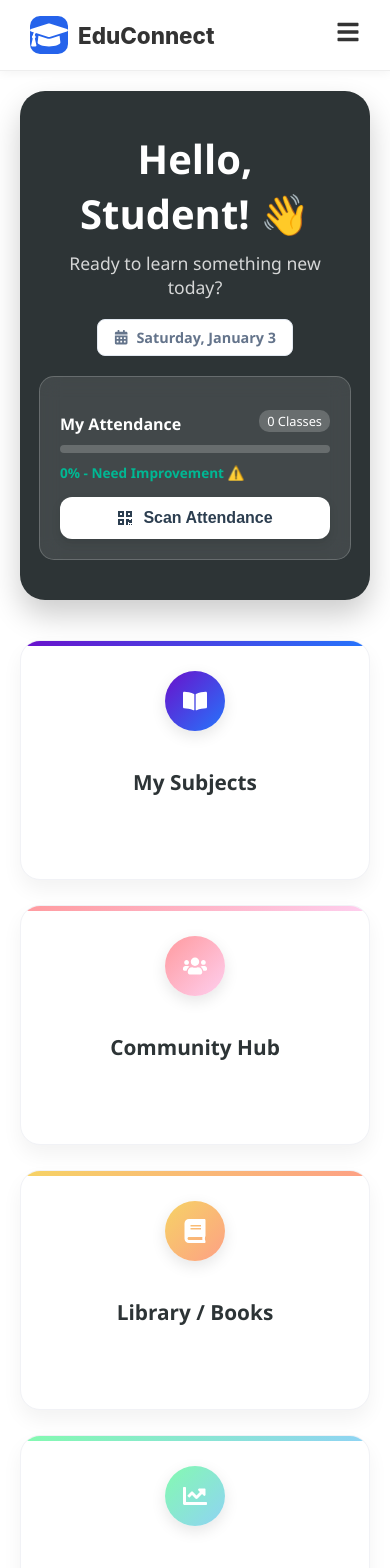
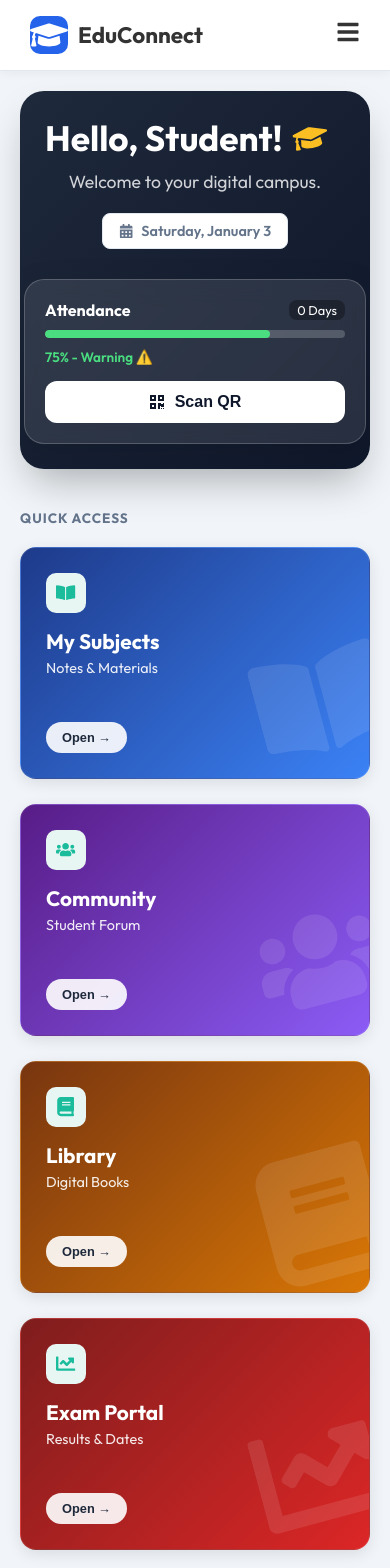
Before and after one commit to shrikantkalanegit/educonnect-frontend, a React (Create React App) app: page /home in a window 390 px wide. Shown: the top 1568 px of the page. Built offline with nearby package versions, Linux system fonts and the light colour scheme; no server answers; the database is empty.

Commit message:
Updated Student Dashboard: Added Dark Mode, VIP Cards, and Professional UI

```diff
--- a/src/components/HomePage/HomePage.css
+++ b/src/components/HomePage/HomePage.css
@@ -1,125 +1,181 @@
-/* Container */
+@import url('https://fonts.googleapis.com/css2?family=Outfit:wght@300;400;600;700&display=swap');
+
+/* --- THEME VARIABLES (Same as Admin) --- */
+:root {
+  --bg-color: #f8fafc;
+  --text-color: #334155;
+  --card-bg: white;
+  --border-color: #e2e8f0;
+  --navbar-bg: white;
+  --heading-color: #1e293b;
+  --subtext-color: #64748b;
+  --shadow-color: rgba(0,0,0,0.05);
+  --hero-bg: linear-gradient(135deg, #1e293b 0%, #0f172a 100%);
+}
+
+/* 🌑 DARK MODE */
+.dark-mode {
+  --bg-color: #0f172a;
+  --text-color: #cbd5e1;
+  --card-bg: #1e293b;
+  --border-color: #334155;
+  --navbar-bg: #1e293b;
+  --heading-color: #f8fafc;
+  --subtext-color: #94a3b8;
+  --shadow-color: rgba(0,0,0,0.3);
+  --hero-bg: linear-gradient(135deg, #0f172a 0%, #020617 100%);
+}
+
+/* GLOBAL */
+.student-wrapper {
+  min-height: 100vh;
+  background-color: var(--bg-color);
+  font-family: 'Outfit', sans-serif;
+  color: var(--text-color);
+  transition: 0.3s ease;
+}
+
 .home-container {
   max-width: 1200px;
   margin: 0 auto;
-  padding: 20px;
-  font-family: 'Segoe UI', Tahoma, Geneva, Verdana, sans-serif;
-  color: #2c3e50;
+  padding: 20px 20px 80px 20px; /* Bottom padding for mobile scroll */
 }
 
-/* HERO SECTION */
+/* --- HERO SECTION --- */
 .hero-section {
+  background: var(--hero-bg);
+  color: white;
+  padding: 30px;
+  border-radius: 24px;
+  margin-bottom: 40px;
   display: flex;
   justify-content: space-between;
   align-items: center;
-  background: #2d3436; /* Dark background */
-  color: white;
-  padding: 40px;
-  border-radius: 25px;
-  margin-bottom: 40px;
   position: relative;
   overflow: hidden;
-  box-shadow: 0 15px 30px rgba(0,0,0,0.2);
+  box-shadow: 0 20px 40px -10px rgba(0,0,0,0.3);
 }
 
-.hero-text h1 { margin: 0; font-size: 2.5rem; }
+.hero-content { z-index: 2; position: relative; width: 60%; }
+.hero-text h1 { margin: 0; font-size: 2.2rem; font-weight: 700; display: flex; align-items: center; gap: 10px; }
+.hat-icon { color: #fbbf24; transform: rotate(-10deg); }
 .hero-text p { margin: 10px 0 20px; opacity: 0.8; font-size: 1.1rem; }
 
 .date-badge {
   display: inline-flex; align-items: center; gap: 8px;
   background: rgba(255,255,255,0.15); padding: 8px 16px;
-  border-radius: 20px; font-size: 0.9rem; backdrop-filter: blur(5px);
+  border-radius: 30px; font-size: 0.9rem; backdrop-filter: blur(5px);
+  border: 1px solid rgba(255,255,255,0.1);
 }
 
-/* Progress Card (Glassmorphism) */
+/* THEME TOGGLE (Inside Hero) */
+.theme-toggle-box {
+    position: absolute; top: -10px; right: 0;
+    width: 40px; height: 40px;
+    background: rgba(255,255,255,0.1);
+    border-radius: 50%;
+    display: flex; align-items: center; justify-content: center;
+    cursor: pointer; font-size: 1.2rem;
+    transition: 0.3s;
+}
+.theme-toggle-box:hover { background: rgba(255,255,255,0.2); transform: scale(1.1); }
+.sun-icon { color: #fcd34d; } .moon-icon { color: #e2e8f0; }
+
+/* PROGRESS CARD (Glassmorphism) */
 .progress-card {
   background: rgba(255, 255, 255, 0.1);
-  backdrop-filter: blur(10px);
-  padding: 20px; border-radius: 15px; border: 1px solid rgba(255,255,255,0.2);
-  width: 250px; text-align: left;
+  backdrop-filter: blur(12px); -webkit-backdrop-filter: blur(12px);
+  padding: 20px; border-radius: 20px;
+  border: 1px solid rgba(255,255,255,0.2);
+  width: 280px; text-align: left; z-index: 2;
+  box-shadow: 0 8px 32px rgba(0,0,0,0.1);
 }
-.progress-card h3 { font-size: 1rem; margin-bottom: 10px; }
+.prog-header { display: flex; justify-content: space-between; margin-bottom: 10px; }
+.prog-header h3 { margin: 0; font-size: 1rem; color: white; }
+.count-badge { background: rgba(0,0,0,0.3); padding: 2px 8px; border-radius: 8px; font-size: 0.8rem; }
+
 .progress-bar-bg { background: rgba(255,255,255,0.2); height: 8px; border-radius: 5px; overflow: hidden; }
-.progress-bar-fill { height: 100%; background: #00b894; border-radius: 5px; }
-.progress-text { margin-top: 10px; font-size: 0.85rem; font-weight: bold; color: #00b894; }
+.progress-bar-fill { height: 100%; background: #4ade80; border-radius: 5px; transition: width 1s ease; }
+.progress-text { margin-top: 10px; font-size: 0.85rem; font-weight: 600; color: #4ade80; }
 
-/* FEATURES GRID */
-.features-grid {
-  display: grid;
-  grid-template-columns: repeat(auto-fit, minmax(240px, 1fr));
-  gap: 25px;
-  margin-bottom: 40px;
+.scan-btn {
+  width: 100%; margin-top: 15px; padding: 12px;
+  background: white; color: #0f172a; border: none; border-radius: 12px;
+  font-weight: 700; font-size: 1rem; cursor: pointer;
+  display: flex; align-items: center; justify-content: center; gap: 10px;
+  transition: 0.2s;
 }
+.scan-btn:hover { transform: translateY(-2px); box-shadow: 0 5px 15px rgba(0,0,0,0.2); }
 
-.feature-card {
-  position: relative; background: white; border-radius: 20px;
-  padding: 30px 20px; text-align: center; cursor: pointer;
-  box-shadow: 0 10px 20px rgba(0,0,0,0.05);
-  transition: transform 0.3s, box-shadow 0.3s;
-  overflow: hidden; border: 1px solid #f1f2f6;
+/* --- VIP CARDS --- */
+.section-title { font-size: 0.9rem; font-weight: 700; color: var(--subtext-color); margin-bottom: 20px; letter-spacing: 1px; }
+
+.vip-grid { display: grid; grid-template-columns: repeat(auto-fit, minmax(250px, 1fr)); gap: 25px; margin-bottom: 40px; }
+
+.vip-card {
+  position: relative; height: 190px; border-radius: 20px; padding: 25px;
+  color: white; overflow: hidden; cursor: pointer;
+  display: flex; flex-direction: column;
+  transition: transform 0.3s ease, box-shadow 0.3s ease;
+  box-shadow: 0 10px 20px rgba(0,0,0,0.1);
 }
-.feature-card:hover { transform: translateY(-10px); box-shadow: 0 20px 40px rgba(0,0,0,0.1); }
+.vip-card:hover { transform: translateY(-8px) scale(1.02); box-shadow: 0 20px 40px rgba(0,0,0,0.2); }
 
-/* Card Glow Effect */
-.card-bg-glow {
-  position: absolute; top: 0; left: 0; width: 100%; height: 5px;
+/* Gradients */
+.card-blue { background: linear-gradient(135deg, #2563eb 0%, #1d4ed8 100%); }
+.card-purple { background: linear-gradient(135deg, #9333ea 0%, #7e22ce 100%); }
+.card-gold { background: linear-gradient(135deg, #f59e0b 0%, #d97706 100%); }
+.card-red { background: linear-gradient(135deg, #ef4444 0%, #dc2626 100%); }
+
+.card-content { position: relative; z-index: 2; height: 100%; display: flex; flex-direction: column; }
+.icon-box {
+  width: 45px; height: 45px; background: rgba(255,255,255,0.2);
+  backdrop-filter: blur(5px); border-radius: 12px;
+  display: flex; justify-content: center; align-items: center; font-size: 1.4rem; margin-bottom: 15px;
 }
+.vip-card h2 { font-size: 1.4rem; margin: 0; font-weight: 700; }
+.card-desc { font-size: 0.9rem; opacity: 0.9; margin: 5px 0 0; flex-grow: 1; }
 
-.icon-circle {
-  width: 60px; height: 60px; border-radius: 50%;
-  margin: 0 auto 20px; display: flex; align-items: center; justify-content: center;
-  color: white; font-size: 1.5rem; box-shadow: 0 5px 15px rgba(0,0,0,0.1);
+.vip-btn {
+  width: fit-content; background: rgba(255,255,255,0.9); color: #0f172a;
+  border: none; padding: 8px 18px; border-radius: 30px;
+  font-weight: 700; font-size: 0.85rem; margin-top: auto;
 }
+.card-bg-icon {
+  position: absolute; right: -20px; bottom: -30px;
+  font-size: 9rem; opacity: 0.15; transform: rotate(-15deg);
+  z-index: 1; transition: 0.4s;
+}
+.vip-card:hover .card-bg-icon { transform: rotate(0deg) scale(1.1); opacity: 0.25; }
 
-.card-content h2 { font-size: 1.3rem; margin-bottom: 5px; color: #2d3436; }
-.card-content p { color: #b2bec3; font-size: 0.9rem; }
+/* --- NOTICE BOARD --- */
+.notice-section {
+  background: var(--card-bg); padding: 25px; border-radius: 20px;
+  box-shadow: 0 4px 6px var(--shadow-color); border: 1px solid var(--border-color);
+}
+.section-title-row { display: flex; align-items: center; justify-content: space-between; margin-bottom: 20px; }
+.section-title-row h3 { margin: 0; font-size: 1.2rem; color: var(--heading-color); display: flex; align-items: center; gap: 10px; }
+.bell-icon { color: #f59e0b; }
+.notice-count { background: #ef4444; color: white; padding: 2px 10px; border-radius: 10px; font-size: 0.8rem; font-weight: bold; }
 
-/* NOTICE BOARD */
-.notice-section {
-  background: #fff; padding: 25px; border-radius: 20px;
-  box-shadow: 0 5px 15px rgba(0,0,0,0.05); border: 1px solid #f1f2f6;
-}
-.section-title { display: flex; align-items: center; gap: 10px; margin-bottom: 20px; font-size: 1.2rem; }
-.notice-board { display: flex; flex-direction: column; gap: 10px; }
+.notice-board { display: flex; flex-direction: column; gap: 15px; }
 
 .notice-item {
-  background: #f8f9fa; padding: 15px; border-radius: 10px; border-left: 4px solid #f1c40f;
-  font-size: 0.95rem; color: #555; transition: 0.2s;
+  background: var(--bg-color); padding: 15px; border-radius: 12px;
+  border-left: 4px solid #3b82f6; transition: 0.2s;
 }
-.notice-item:hover { background: #fffcf0; transform: translateX(5px); }
+.notice-item:hover { transform: translateX(5px); background: var(--bg-color); }
+.notice-header { display: flex; justify-content: space-between; margin-bottom: 8px; }
+.notice-tag { font-size: 0.8rem; font-weight: 700; color: #3b82f6; text-transform: uppercase; }
+.notice-date { font-size: 0.75rem; color: var(--subtext-color); }
+.notice-item p { margin: 0; font-size: 0.95rem; color: var(--text-color); line-height: 1.5; }
 
-/* Responsive */
+.empty-notice { text-align: center; color: var(--subtext-color); font-style: italic; padding: 20px; }
+
+/* RESPONSIVE */
 @media (max-width: 768px) {
-  .hero-section { flex-direction: column; text-align: center; gap: 20px; }
+  .hero-section { flex-direction: column; text-align: center; gap: 30px; padding: 25px; }
+  .hero-content { width: 100%; }
   .progress-card { width: 100%; }
+  .theme-toggle-box { top: -20px; right: -10px; }
 }
-/* --- SCAN BUTTON STYLE --- */
-.scan-btn {
-  width: 100%;
-  margin-top: 15px;
-  padding: 12px;
-  background: white;
-  color: #2c3e50;
-  border: none;
-  border-radius: 12px;
-  font-weight: 700;
-  font-size: 1rem;
-  cursor: pointer;
-  display: flex;
-  align-items: center;
-  justify-content: center;
-  gap: 10px;
-  transition: transform 0.2s, box-shadow 0.2s;
-  box-shadow: 0 4px 10px rgba(0,0,0,0.1);
-}
-
-.scan-btn:hover {
-  transform: translateY(-2px);
-  box-shadow: 0 8px 20px rgba(0,0,0,0.2);
-  background: #f8f9fa;
-  color: #000;
-}
-
-.scan-btn:active {
-  transform: scale(0.98);
-}
--- a/src/components/HomePage/HomePage.jsx
+++ b/src/components/HomePage/HomePage.jsx
@@ -3,132 +3,126 @@ import "./HomePage.css";
 import Navbar from "../Navbar/Navbar";
 import { useNavigate } from "react-router-dom";
 import { auth, db } from "../../firebase";
-import { collection, query, orderBy, onSnapshot, where } from "firebase/firestore"; // 👈 Firestore
-import { FaBookOpen, FaUsers, FaBook, FaChartLine, FaBell, FaCalendarAlt, FaQrcode } from "react-icons/fa";
+import { collection, query, orderBy, onSnapshot } from "firebase/firestore";
+import { FaBookOpen, FaUsers, FaBook, FaChartLine, FaBell, FaCalendarAlt, FaQrcode, FaGraduationCap } from "react-icons/fa";
 
 const HomePage = () => {
   const navigate = useNavigate();
   const [userName, setUserName] = useState("Student");
 
-  // Attendance
-  const [presentCount, setPresentCount] = useState(0);
-  const [attendancePercentage, setAttendancePercentage] = useState(0);
-
-  // 🔔 NOTICES STATE
+  // Notice State
   const [notices, setNotices] = useState([]);
 
+  // Demo Stats
+  const [presentCount, setPresentCount] = useState(0);
+  const [attendancePercentage, setAttendancePercentage] = useState(75);
+
   useEffect(() => {
-    // 1. Role Check
+    // 1. Check Role
     const role = localStorage.getItem("userRole");
     if (role === "admin") { navigate("/admin-dashboard"); return; }
+
+    // 2. Set Name
     const storedName = localStorage.getItem("userName");
     if (storedName) setUserName(storedName.split(" ")[0]);
 
-    // 2. Fetch Attendance
-    const fetchAttendance = async () => {
-        const user = auth.currentUser;
-        if (!user) return;
-        try {
-            const q = query(collection(db, "attendance_records"), where("studentId", "==", user.uid));
-            // Snapshot se count lo (Realtime ki zarurat nahi agar ye heavy hai, but onSnapshot easy hai)
-            // Abhi simple rakhte hain, real implementation mein getDocs use karein
-        } catch (error) { console.error("Error", error); }
-    };
-    // (Attendance logic placeholder for brevity, using dummy data below if needed)
-
-    // 3. 🔥 FETCH LIVE NOTICES
+    // 3. Fetch Notices
     const noticesRef = collection(db, "notices");
-    const qNotice = query(noticesRef, orderBy("timestamp", "desc")); // Latest pehle
-
+    const qNotice = query(noticesRef, orderBy("timestamp", "desc"));
     const unsubNotice = onSnapshot(qNotice, (snapshot) => {
-        const fetchedNotices = snapshot.docs.map(doc => ({
-            id: doc.id,
-            ...doc.data()
-        }));
+        const fetchedNotices = snapshot.docs.map(doc => ({ id: doc.id, ...doc.data() }));
         setNotices(fetchedNotices);
     });
 
-    return () => unsubNotice(); // Cleanup listener
-
+    return () => unsubNotice();
   }, [navigate]);
 
   const features = [
-    { title: "My Subjects", desc: "Course materials & notes", icon: <FaBookOpen />, path: "/subject", color: "linear-gradient(135deg, #6a11cb 0%, #2575fc 100%)" },
-    { title: "Community Hub", desc: "Chat with batchmates", icon: <FaUsers />, path: "/community", color: "linear-gradient(135deg, #FF9A9E 0%, #FECFEF 100%)" },
-    { title: "Library / Books", desc: "Reference books PDF", icon: <FaBook />, path: "/books", color: "linear-gradient(135deg, #f6d365 0%, #fda085 100%)" },
-    { title: "Exam Portal", desc: "Check results & dates", icon: <FaChartLine />, path: "/papers", color: "linear-gradient(135deg, #84fab0 0%, #8fd3f4 100%)" }
+    { title: "My Subjects", desc: "Notes & Materials", icon: <FaBookOpen />, path: "/subject", styleClass: "card-blue" },
+    { title: "Community", desc: "Student Forum", icon: <FaUsers />, path: "/community", styleClass: "card-purple" },
+    { title: "Library", desc: "Digital Books", icon: <FaBook />, path: "/books", styleClass: "card-gold" },
+    { title: "Exam Portal", desc: "Results & Dates", icon: <FaChartLine />, path: "/papers", styleClass: "card-red" }
   ];
 
   return (
-    <>
+    // Wrapper class hata di, kyunki ab Body par class lag rahi hai (Navbar se)
+    <div className="student-wrapper">
       <Navbar />
+
       <div className="home-container">
 
+        {/* HERO SECTION (Cleaned Up) */}
         <header className="hero-section">
-          <div className="hero-text">
-            <h1>Hello, {userName}! 👋</h1>
-            <p>Ready to learn something new today?</p>
-            <div className="date-badge">
-              <FaCalendarAlt /> {new Date().toLocaleDateString('en-US', { weekday: 'long', month: 'long', day: 'numeric' })}
+          <div className="hero-content">
+            <div className="hero-text">
+                <h1>Hello, {userName}! <FaGraduationCap className="hat-icon"/></h1>
+                <p>Welcome to your digital campus.</p>
+                <div className="date-badge">
+                <FaCalendarAlt /> {new Date().toLocaleDateString('en-US', { weekday: 'long', month: 'long', day: 'numeric' })}
+                </div>
             </div>
+            {/* Toggle Button Removed from here */}
           </div>
 
           <div className="progress-card">
-            <div style={{display: "flex", justifyContent:"space-between", alignItems:"center"}}>
-                <h3>My Attendance</h3>
-                <span style={{background: "rgba(255,255,255,0.2)", padding: "2px 8px", borderRadius: "10px", fontSize: "0.8rem"}}>
-                    {presentCount} Classes
-                </span>
+            <div className="prog-header">
+                <h3>Attendance</h3>
+                <span className="count-badge">{presentCount} Days</span>
             </div>
             <div className="progress-bar-bg">
               <div className="progress-bar-fill" style={{width: `${attendancePercentage}%`}}></div>
             </div>
             <p className="progress-text">
-                {attendancePercentage}% - {attendancePercentage > 75 ? "Great Job! 🔥" : "Need Improvement ⚠️"}
+                {attendancePercentage}% - {attendancePercentage > 75 ? "Excellent! 🌟" : "Warning ⚠️"}
             </p>
             <button onClick={() => navigate('/student/scan')} className="scan-btn">
-                <FaQrcode /> Scan Attendance
+                <FaQrcode /> Scan QR
             </button>
           </div>
         </header>
 
-        <div className="features-grid">
+        {/* QUICK ACCESS GRID */}
+        <div className="section-title">QUICK ACCESS</div>
+        <div className="vip-grid">
           {features.map((item, index) => (
-            <div key={index} className="feature-card" onClick={() => navigate(item.path)}>
-              <div className="card-bg-glow" style={{background: item.color}}></div>
-              <div className="icon-circle" style={{background: item.color}}>{item.icon}</div>
-              <div className="card-content"><h2>{item.title}</h2><p>{item.desc}</p></div>
+            <div key={index} className={`vip-card ${item.styleClass}`} onClick={() => navigate(item.path)}>
+              <div className="card-bg-icon">{item.icon}</div>
+              <div className="card-content">
+                <div className="icon-box">{item.icon}</div>
+                <h2>{item.title}</h2>
+                <p className="card-desc">{item.desc}</p>
+                <button className="vip-btn">Open &rarr;</button>
+              </div>
             </div>
           ))}
         </div>
 
-        {/* 🔥 LIVE NOTICE BOARD */}
+        {/* NOTICE BOARD */}
         <div className="notice-section">
-          <div className="section-title"><FaBell style={{color: '#f1c40f'}} /> <h3>Campus Updates</h3></div>
+          <div className="section-title-row">
+             <h3><FaBell className="bell-icon" /> Campus Updates</h3>
+             <span className="notice-count">{notices.length} New</span>
+          </div>
 
           <div className="notice-board">
             {notices.length > 0 ? (
                 notices.map((notice) => (
                     <div key={notice.id} className="notice-item">
-                        <div style={{display:'flex', justifyContent:'space-between', marginBottom:'5px'}}>
-                            <span style={{fontSize:'0.8rem', fontWeight:'bold', color:'#333'}}>
-                                📢 {notice.target === "All" ? "All Students" : notice.target}
-                            </span>
-                            <span style={{fontSize:'0.75rem', color:'#888'}}>{notice.date}</span>
+                        <div className="notice-header">
+                            <span className="notice-tag">📢 {notice.target}</span>
+                            <span className="notice-date">{notice.date}</span>
                         </div>
-                        {notice.message}
+                        <p>{notice.message}</p>
                     </div>
                 ))
             ) : (
-                <div className="notice-item" style={{borderLeft:'4px solid #ccc', fontStyle:'italic'}}>
-                    No new announcements today.
-                </div>
+                <div className="empty-notice">No new announcements.</div>
             )}
           </div>
         </div>
 
       </div>
-    </>
+    </div>
   );
 };
 
--- a/src/components/Navbar/Navbar.css
+++ b/src/components/Navbar/Navbar.css
@@ -1,7 +1,17 @@
 :root {
   --nav-bg: rgba(255, 255, 255, 0.95);
+  --nav-text: #333;
   --accent-color: #3498db;
   --danger-color: #e74c3c;
+  --border-color: #eee;
+}
+
+/* 🌑 NAVBAR DARK MODE VARIABLES */
+body.dark-mode {
+  --nav-bg: #1e293b; /* Dark Blue/Grey */
+  --nav-text: #f1f5f9;
+  --border-color: #334155;
+  --accent-color: #60a5fa;
 }
 
 /* --- MAIN NAVBAR --- */
@@ -10,33 +20,31 @@
   justify-content: space-between;
   align-items: center;
   background: var(--nav-bg);
+  color: var(--nav-text);
   backdrop-filter: blur(10px);
   padding: 0 30px;
-  height: 70px; /* Fixed Height */
-  position: sticky;
-  top: 0;
-  z-index: 1000;
+  height: 70px;
+  position: sticky; top: 0; z-index: 1000;
   box-shadow: 0 2px 10px rgba(0,0,0,0.05);
-  border-bottom: 1px solid #eee;
+  border-bottom: 1px solid var(--border-color);
+  transition: background 0.3s, color 0.3s, border 0.3s;
 }
 
 /* --- LOGO --- */
 .logo {
   display: flex; align-items: center; gap: 10px;
-  font-size: 1.4rem; font-weight: 800; color: #333;
+  font-size: 1.4rem; font-weight: 800; color: var(--nav-text);
   cursor: pointer;
 }
 .logo-icon { color: var(--accent-color); font-size: 1.8rem; }
 
 /* --- LINKS --- */
-.nav-links {
-  display: flex; align-items: center; gap: 15px;
-}
+.nav-links { display: flex; align-items: center; gap: 15px; }
 
 /* --- ITEMS --- */
 .nav-item {
   text-decoration: none;
-  color: #555;
+  color: #7f8c8d; /* Default greyish */
   font-weight: 600;
   font-size: 0.95rem;
   display: flex; align-items: center; gap: 8px;
@@ -44,8 +52,11 @@
   border-radius: 50px;
   transition: 0.3s;
   cursor: pointer;
-  border: 1px solid transparent; /* Smooth hover border */
+  border: 1px solid transparent;
 }
+
+/* Dark mode text fix */
+body.dark-mode .nav-item { color: #cbd5e1; }
 
 .nav-item:hover {
   background: rgba(52, 152, 219, 0.1);
@@ -57,41 +68,54 @@
   color: white;
   box-shadow: 0 4px 10px rgba(52, 152, 219, 0.3);
 }
+body.dark-mode .nav-item.active { color: white; } /* Keep active text white */
+
+/* 🔥 THEME TOGGLE STYLE */
+.theme-toggle-btn {
+    font-size: 1.2rem;
+    padding: 8px 12px;
+}
+.sun-icon { color: #fcd34d; animation: rotate 2s linear infinite; }
+.moon-icon { color: #64748b; transform: rotate(-15deg); }
+body.dark-mode .moon-icon { color: #f1f5f9; }
+
+@keyframes rotate { 100% { transform: rotate(360deg); } }
 
 /* Logout Special Style */
-.logout-btn {
-  color: var(--danger-color);
-}
-.logout-btn:hover {
-  background: #fff5f5;
-  color: #c0392b;
-  border-color: #fadbd8;
+.logout-btn { color: var(--danger-color); }
+.logout-btn:hover { background: #fff5f5; color: #c0392b; border-color: #fadbd8; }
+body.dark-mode .logout-btn:hover { background: rgba(231, 76, 60, 0.1); }
+
+/* --- PROFILE IMAGE --- */
+.nav-profile-pic {
+  width: 32px; height: 32px;
+  border-radius: 50%; object-fit: cover;
+  border: 2px solid var(--accent-color);
 }
 
 /* --- MOBILE --- */
 .hamburger, .mobile-close, .overlay { display: none; }
 
 @media (max-width: 768px) {
-  .hamburger { display: block; font-size: 1.5rem; cursor: pointer; color: #333; }
+  .hamburger { display: block; font-size: 1.5rem; cursor: pointer; color: var(--nav-text); }
 
   .nav-links {
     position: fixed; top: 0; right: -100%;
     width: 250px; height: 100vh;
-    background: white;
+    background: var(--nav-bg); /* Matches theme */
     flex-direction: column;
     padding-top: 60px;
     box-shadow: -5px 0 15px rgba(0,0,0,0.1);
     transition: 0.3s;
     z-index: 1002;
-    align-items: flex-start; /* Left Align */
+    align-items: flex-start;
   }
 
   .nav-links.mobile-open { right: 0; }
-
   .nav-item { width: 85%; margin: 8px auto; padding: 12px; font-size: 1rem; }
 
   .mobile-close {
-    display: block; position: absolute; top: 20px; right: 20px; font-size: 1.5rem;
+    display: block; position: absolute; top: 20px; right: 20px; font-size: 1.5rem; color: var(--nav-text);
   }
 
   .overlay {
@@ -99,11 +123,3 @@
     width: 100%; height: 100vh; background: rgba(0,0,0,0.5); z-index: 1001;
   }
 }
-/* Navbar Profile Image Styling */
-.nav-profile-pic {
-  width: 32px;
-  height: 32px;
-  border-radius: 50%; /* Gol karega */
-  object-fit: cover;  /* Photo chipkegi nahi */
-  border: 2px solid #3498db; /* Blue border */
-}
```
Also changed, not shown: src/components/Navbar/Navbar.jsx (+28 -16 lines).
